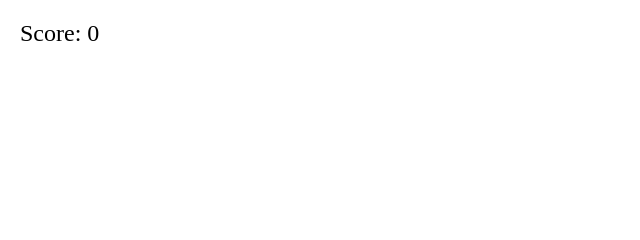
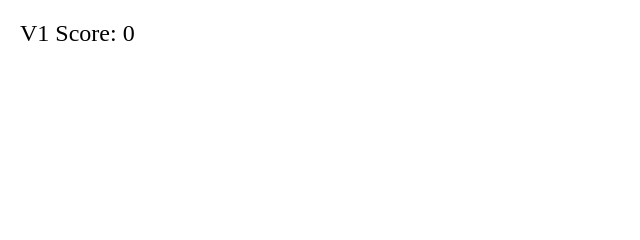
Before and after one commit to DLmusic/Face-Test-1, a plain HTML site: page index.html in a window 1280 px wide. Shown: the top 240 px of the page, 0-640 px from the left. Drawn offline with Linux system fonts and the light colour scheme.

Commit message:
Update index.html

```diff
--- a/index.html
+++ b/index.html
@@ -8,7 +8,7 @@
 </head>
 <body>
     <div id="gameContainer">
-        <div id="score">Score: 0</div>
+        <div id="score">V1 Score: 0</div>
         <img id="target" src="bird1.png" alt="Test1" />
         <input type="range" id="speedSlider" min="500" max="2000" value="1000" step="100" style="position: absolute; top: 20px; right: 20px;">
 
```
